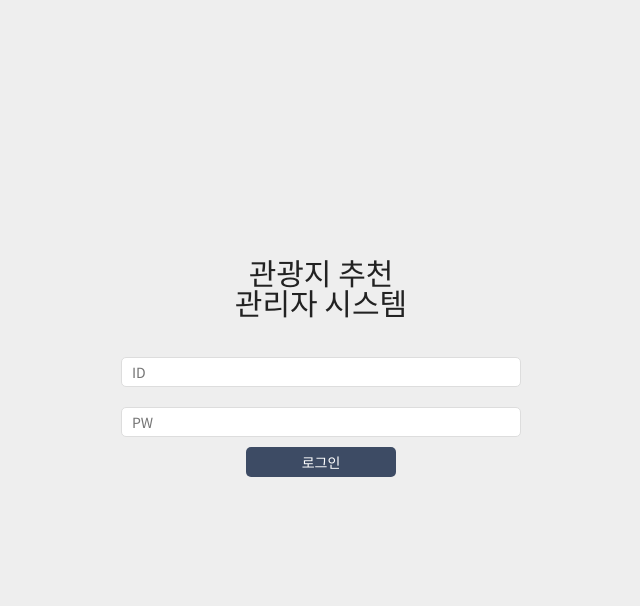
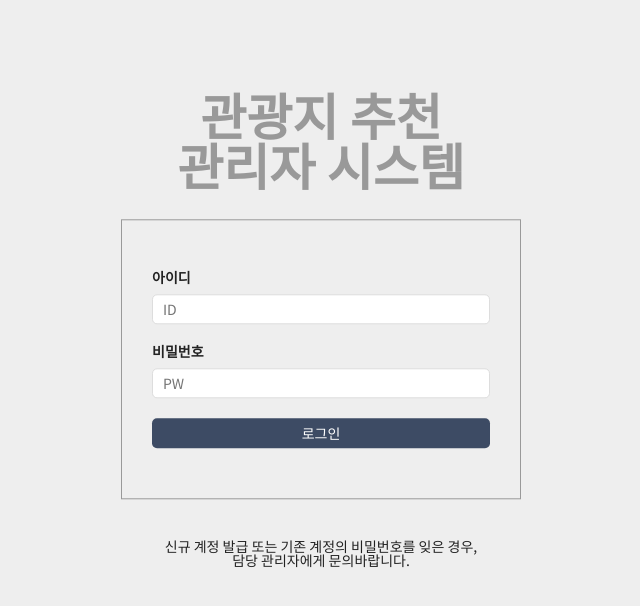
Before and after one commit to leehwayong95/mobilpack_admin_service_Vue, a Vue app in the folder mobilpack/: page / in a window 1280 px wide. Shown: the top 606 px of the page, without its empty margins (319-959 px from the left). Built offline with nearby package versions, Linux system fonts and the light colour scheme; what vue-cookie, vue-js-modal, vue-moment, vue-naver-maps would draw is missing.

Commit message:
공용 css에 개인 css 제거 (modal, login 컴포넌트 관련) Modal (로그인 alert) 안내 메시지 변경, 닫기 버튼 추가 Login 컴포넌트 안내 메시지 추가 및 기획서에 맞게 css 변경

```diff
--- a/mobilpack/src/assets/css/content.css
+++ b/mobilpack/src/assets/css/content.css
@@ -534,12 +534,6 @@ td.inp_address {
   transform: translate(-50%, -65%);
 }
 
-.login_logo {
-  text-align: center;
-  font-size: 30px;
-  padding-bottom: 30px;
-}
-
 .loginBox table {
   width: 100%;
   border: 0 !important;
--- a/mobilpack/src/assets/css/style.css
+++ b/mobilpack/src/assets/css/style.css
@@ -15,7 +15,8 @@ select {
   box-sizing: border-box;
   font-size: 14px;
 }
-.search input, .search select{
+.search input,
+.search select {
   border: 0;
 }
 /* 검색결과 오른쪽 상단 버튼 통합 설정 */
@@ -190,7 +191,7 @@ select {
   margin-left: 10px;
 }
 #content > .search > ul > li input,
-#content > .search > ul > li select{
+#content > .search > ul > li select {
   width: 200px;
 }
 #content > .search li:first-child {
@@ -290,8 +291,7 @@ select {
   display: flex;
   flex-direction: column;
   justify-content: center;
-  height: 50px;
-  margin: 20px 0px;
+  height: 100%;
 }
 #modal > .modal_message > input {
   box-shadow: none;
@@ -303,10 +303,6 @@ select {
   flex-direction: column;
   justify-content: center;
   align-items: center;
-}
-#modal > .modal_button_wrap > input {
-  height: 30px;
-  width: 150px;
 }
 
 /* admin my info edit */
--- a/mobilpack/src/components/Login/Login.vue
+++ b/mobilpack/src/components/Login/Login.vue
@@ -4,13 +4,16 @@
         <div class="login_logo">
           관광지 추천<br>관리자 시스템
         </div>
-        <table>
-            <tr><td><input v-model="id" type="text" class="login_txt" placeholder="ID"/></td></tr>
-            <tr><td><input v-model="pw" type="password" class="login_txt" placeholder="PW" v-on:keyup.enter="login"/></td></tr>
-        </table>
-        <div class = 'btn_wrap'>
-            <button type="button" class="login_btn"  v-on:click="login" style="height: 30px; width: 150px">로그인</button>
+        <div class="login_form">
+          <span>아이디</span>
+          <input v-model="id" type="text" class="login_txt" placeholder="ID"/>
+          <span>비밀번호</span>
+          <input v-model="pw" type="password" class="login_txt" placeholder="PW" v-on:keyup.enter="login"/>
+          <div class = 'btn_wrap'>
+            <button type="button" class="login_btn"  v-on:click="login">로그인</button>
+          </div>
         </div>
+        <span>신규 계정 발급 또는 기존 계정의 비밀번호를 잊은 경우, <br>담당 관리자에게 문의바랍니다.</span>
       </div>
     </div>
 </template>
@@ -55,7 +58,7 @@ export default {
         name: 'dynamic-modal',
         width: '330px',
         height: '130px',
-        draggable: true
+        draggable: false
       })
     }
   }
@@ -64,9 +67,37 @@ export default {
 
 <style>
 .btn_wrap {
-    display: flex;
-    flex-direction: column;
-    justify-content: center;
-    align-items: center;
+  display: flex;
+  flex-direction: column;
+  justify-content: center;
+  align-items: center;
+}
+.btn_wrap button {
+  height: 30px;
+  width: 100%;
+}
+div.login_form {
+  border: solid 1px #999;
+  padding: 50px 30px;
+}
+div.login_form span{
+  font-weight: bold;
+}
+div.login_form input{
+  margin-top: 10px;
+  margin-bottom: 20px;
+}
+.login_logo {
+  text-align: center;
+  font-size: 50px;
+  font-weight: bold;
+  color: #999;
+  padding-bottom: 30px;
+}
+.loginBox > span{
+  display: flex;
+  justify-content: center;
+  text-align: center;
+  margin-top: 40px;
 }
 </style>
--- a/mobilpack/src/components/alert/modal.vue
+++ b/mobilpack/src/components/alert/modal.vue
@@ -1,8 +1,11 @@
 <template>
   <div id="modal">
+    <div class="closebtn" @click="$emit('close')">
+        <img src="..\..\assets\images\btn_modalclose.png" width="20px">
+      </div>
     <div class="modal_message">
       <span>
-               로그인에 실패하였습니다.<br>로그인 정보를 다시 확인해주세요.
+        미등록 아이디입니다.<br><br>확인 후 다시 입력해주세요.
       </span>
     </div>
     <div class="modal_button_wrap">
@@ -10,6 +13,29 @@
     </div>
   </div>
 </template>
+
+<style scoped>
+.modal_message {
+  width: 100%;
+  height: 100%;
+  margin: 0;
+  margin-bottom: 10px;
+  margin-top: 20px;
+  padding: 10px;
+}
+div.closebtn {
+  position: absolute;
+  top: 10px;
+  right: 10px;
+  cursor: pointer;
+}
+div.modal_button_wrap input{
+  cursor: pointer;
+  width: 100px;
+  height: 30px;
+}
+</style>
+
 <script>
 export default {
   data () {
```
Also changed, not shown: mobilpack/src/assets/images/btn_modalclose.png (added). Lines whose indentation alone changed are shown as unchanged.
